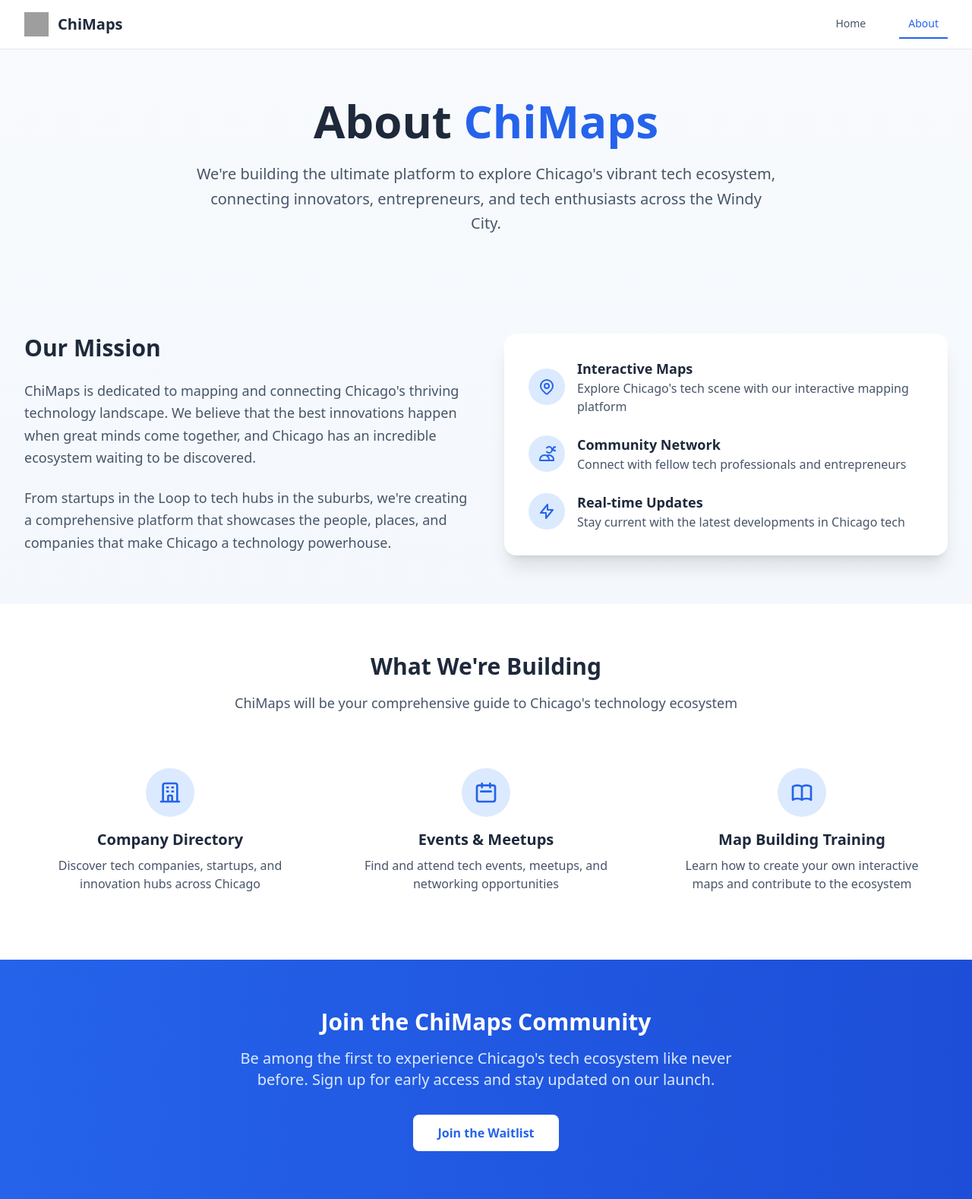
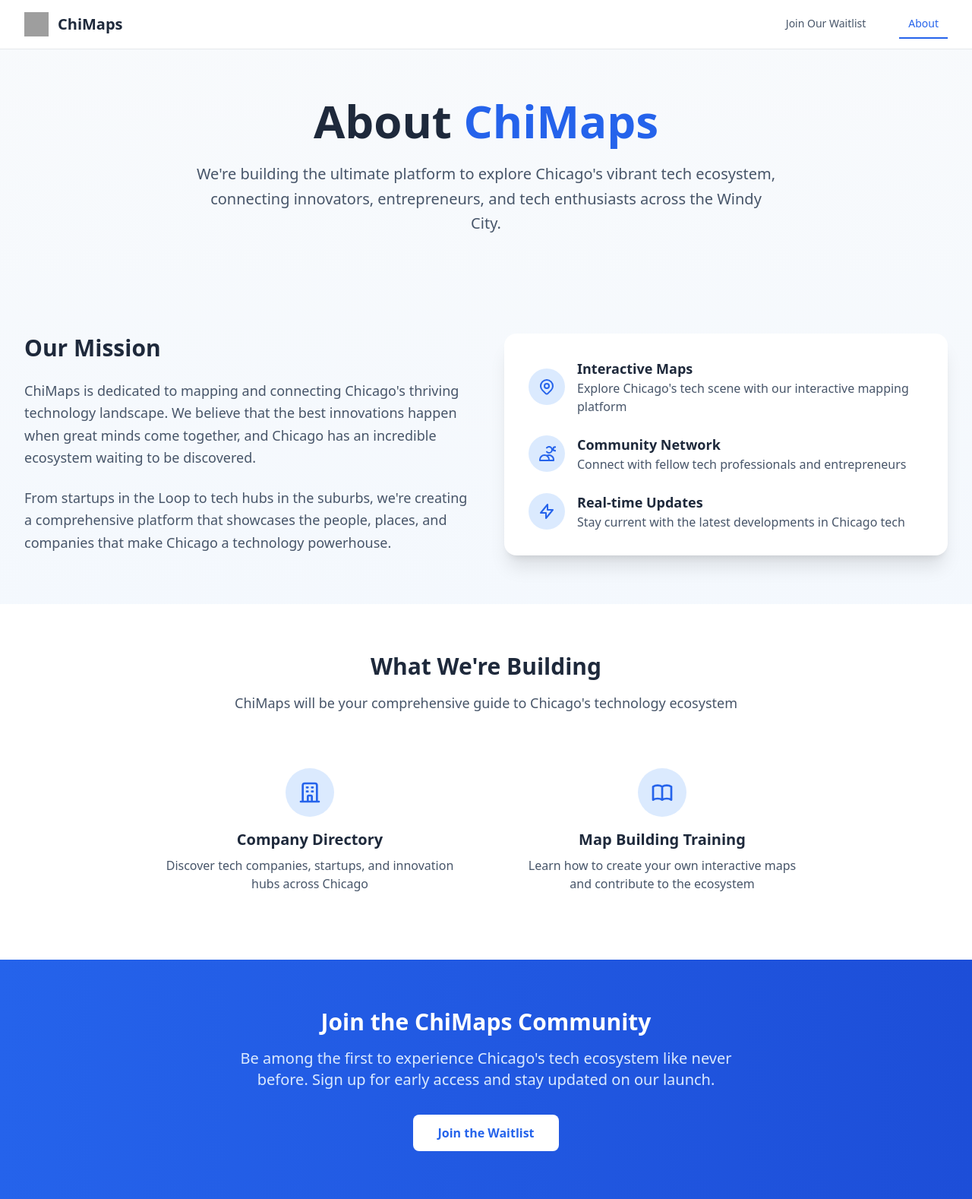
Before and after one commit to mpara17/chitech, a Flask app: page /about in a window 1280 px wide. Shown: the top 1578 px of the page at 76% size. Run offline with Flask 3, Linux system fonts and the light colour scheme; some libraries are stand-ins or nearby versions; grey boxes are pictures that could not be loaded.

Commit message:
modified about us page

```diff
--- a/templates/about.html
+++ b/templates/about.html
@@ -45,7 +45,7 @@
                     <span class="text-xl font-bold text-slate-800">ChiMaps</span>
                 </div>
                 <div class="flex space-x-8">
-                    <a href="{{ url_for('index') }}" class="text-slate-600 hover:text-blue-600 px-3 py-2 text-sm font-medium transition-colors">Home</a>
+                    <a href="{{ url_for('index') }}" class="text-slate-600 hover:text-blue-600 px-3 py-2 text-sm font-medium transition-colors">Join Our Waitlist</a>
                     <a href="{{ url_for('about') }}" class="text-blue-600 border-b-2 border-blue-600 px-3 py-2 text-sm font-medium">About</a>
                 </div>
             </div>
@@ -133,7 +133,7 @@
                     ChiMaps will be your comprehensive guide to Chicago's technology ecosystem
                 </p>
             </div>
-                        <div class="grid md:grid-cols-3 gap-8">
+                        <div class="grid md:grid-cols-2 gap-8 max-w-4xl mx-auto">
                 <div class="text-center p-6">
                     <div class="bg-blue-100 w-16 h-16 rounded-full flex items-center justify-center mx-auto mb-4">
                         <svg class="w-8 h-8 text-blue-600" fill="none" stroke="currentColor" viewBox="0 0 24 24">
@@ -146,18 +146,10 @@
                 <div class="text-center p-6">
                     <div class="bg-blue-100 w-16 h-16 rounded-full flex items-center justify-center mx-auto mb-4">
                         <svg class="w-8 h-8 text-blue-600" fill="none" stroke="currentColor" viewBox="0 0 24 24">
-                            <path stroke-linecap="round" stroke-linejoin="round" stroke-width="2" d="M8 7V3m8 4V3m-9 8h10M5 21h14a2 2 0 002-2V7a2 2 0 00-2-2H5a2 2 0 00-2 2v12a2 2 0 002 2z"></path>
-                        </svg>
-                    </div>
-                    <h3 class="text-xl font-semibold text-slate-800 mb-2">Events & Meetups</h3>
-                    <p class="text-slate-600">Find and attend tech events, meetups, and networking opportunities</p>
-                </div>
-                <div class="text-center p-6">
-                    <div class="bg-blue-100 w-16 h-16 rounded-full flex items-center justify-center mx-auto mb-4">
-                        <svg class="w-8 h-8 text-blue-600" fill="none" stroke="currentColor" viewBox="0 0 24 24">
                             <path stroke-linecap="round" stroke-linejoin="round" stroke-width="2" d="M12 6.253v13m0-13C10.832 5.477 9.246 5 7.5 5S4.168 5.477 3 6.253v13C4.168 18.477 5.754 18 7.5 18s3.332.477 4.5 1.253m0-13C13.168 5.477 14.754 5 16.5 5c1.746 0 3.332.477 4.5 1.253v13C19.832 18.477 18.246 18 16.5 18c-1.746 0-3.332.477-4.5 1.253"></path>
                         </svg>
                     </div>
+
                     <h3 class="text-xl font-semibold text-slate-800 mb-2">Map Building Training</h3>
                     <p class="text-slate-600">Learn how to create your own interactive maps and contribute to the ecosystem</p>
                 </div>
```
